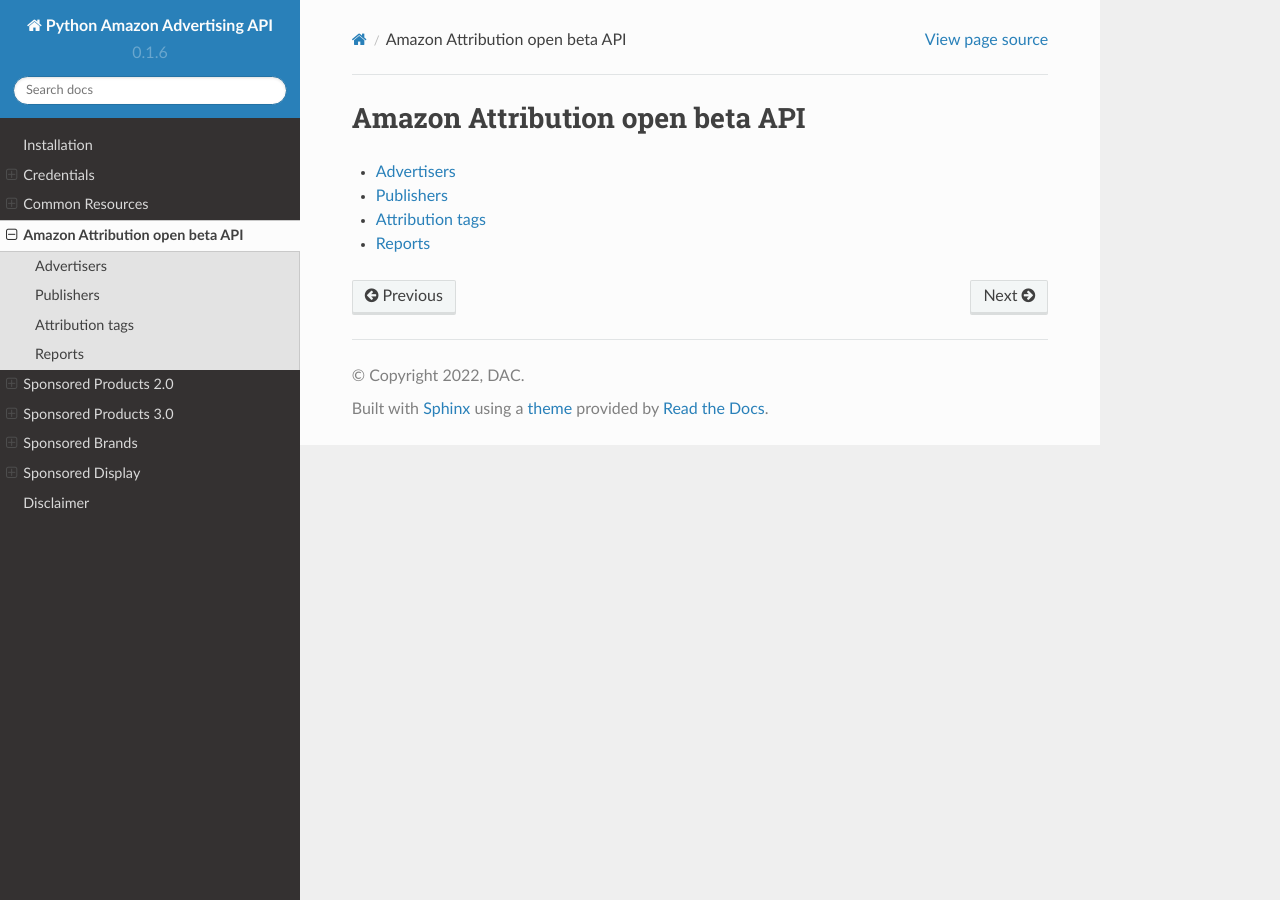
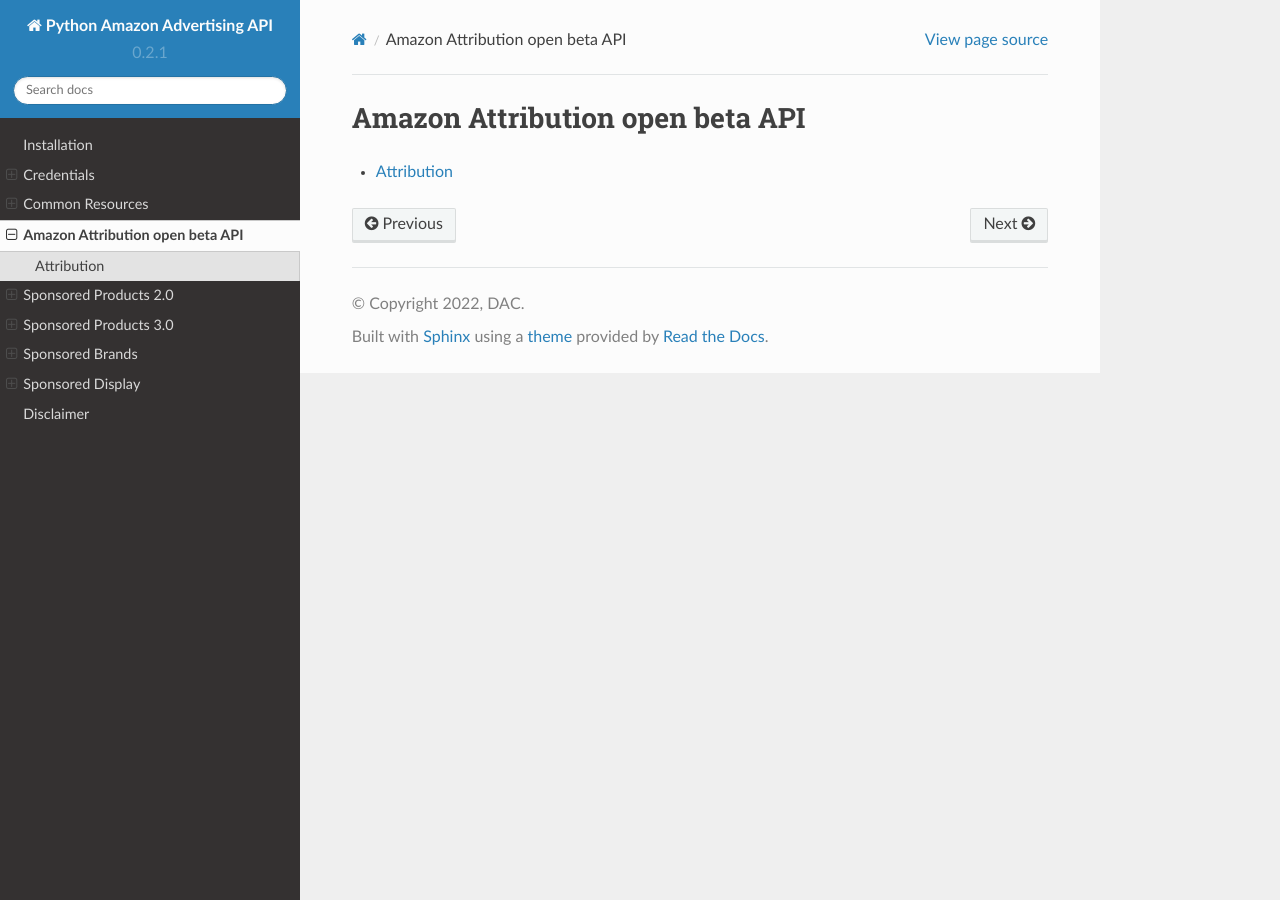
Before and after one commit to denisneuf/python-amazon-ad-api, a Sphinx documentation site: the page built from docs/attribution.rst, in a window 1280 px wide. Built offline with Sphinx 7.4.7 and the Read the Docs theme 2.0.0, drawn with Linux system fonts in a browser that asks for light colours.

Commit message:
Docs v0.2.1

```diff
--- a/docs/attribution.rst
+++ b/docs/attribution.rst
@@ -4,7 +4,4 @@ Amazon Attribution open beta API
 ..  toctree::
     :maxdepth: 1
 
-    attribution/advertisers
-    attribution/publishers
-    attribution/attribution_tags
-    attribution/reports
+    attribution/attribution
--- a/docs/attribution/advertisers.rst
+++ /dev/null
@@ -1,4 +0,0 @@
-Advertisers
-===========
-
-.. autoclass:: ad_api.api.attribution.Advertisers
--- a/docs/attribution/attribution_tags.rst
+++ /dev/null
@@ -1,4 +0,0 @@
-Attribution tags
-================
-
-.. autoclass:: ad_api.api.attribution.Tags
--- a/docs/attribution/publishers.rst
+++ /dev/null
@@ -1,4 +0,0 @@
-Publishers
-==========
-
-.. autoclass:: ad_api.api.attribution.Publishers
--- a/docs/attribution/reports.rst
+++ /dev/null
@@ -1,4 +0,0 @@
-Reports
-=======
-
-.. autoclass:: ad_api.api.attribution.Reports
--- a/docs/conf.py
+++ b/docs/conf.py
@@ -64,9 +64,9 @@ author = u'DAC'
 # built documents.
 #
 # The short X.Y version.
-version = u'0.1.6'
+version = u'0.2.1'
 # The full version, including alpha/beta/rc tags.
-release = u'0.1.6'
+release = u'0.2.1'
 
 # The language for content autogenerated by Sphinx. Refer to documentation
 # for a list of supported languages.
```
Also changed, not shown: docs/attribution/attribution.rst (added, +14 -0 lines), docs/sp.rst (deleted, +0 -21 lines), 1 other file.
